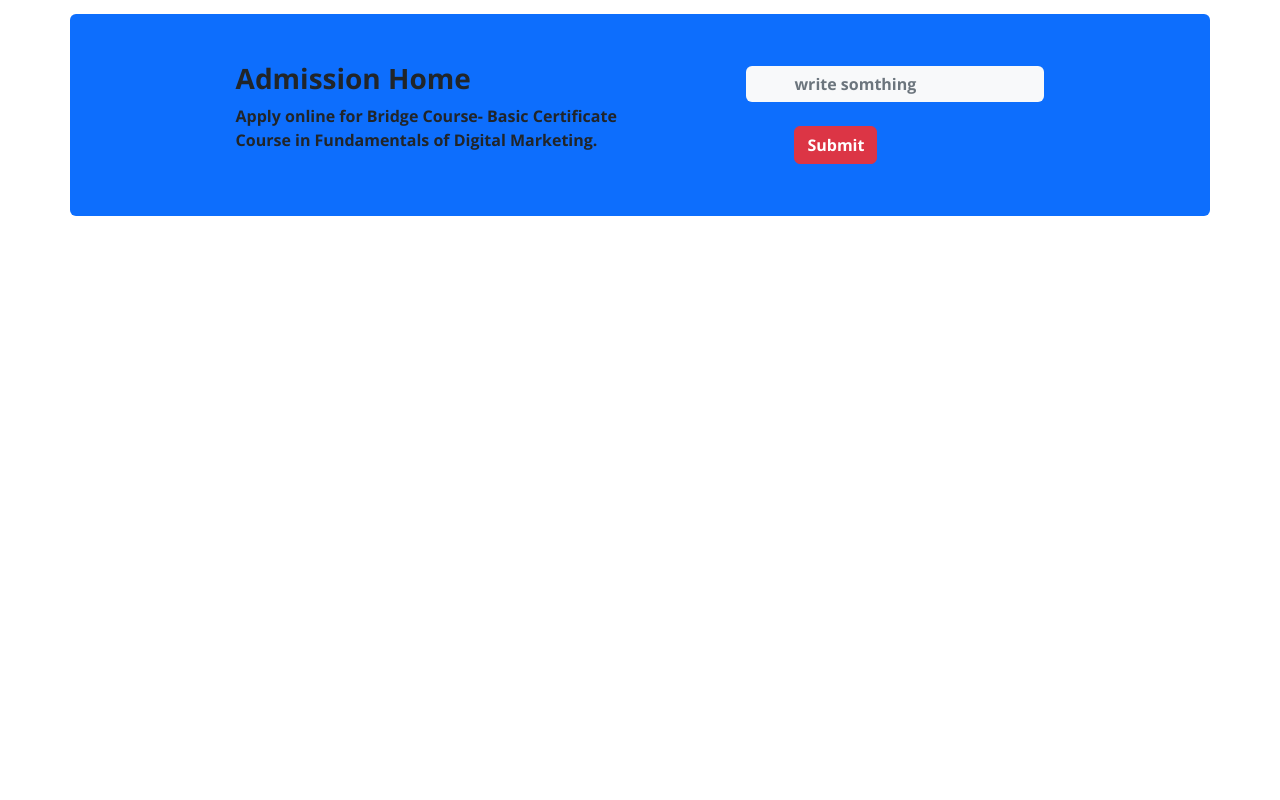
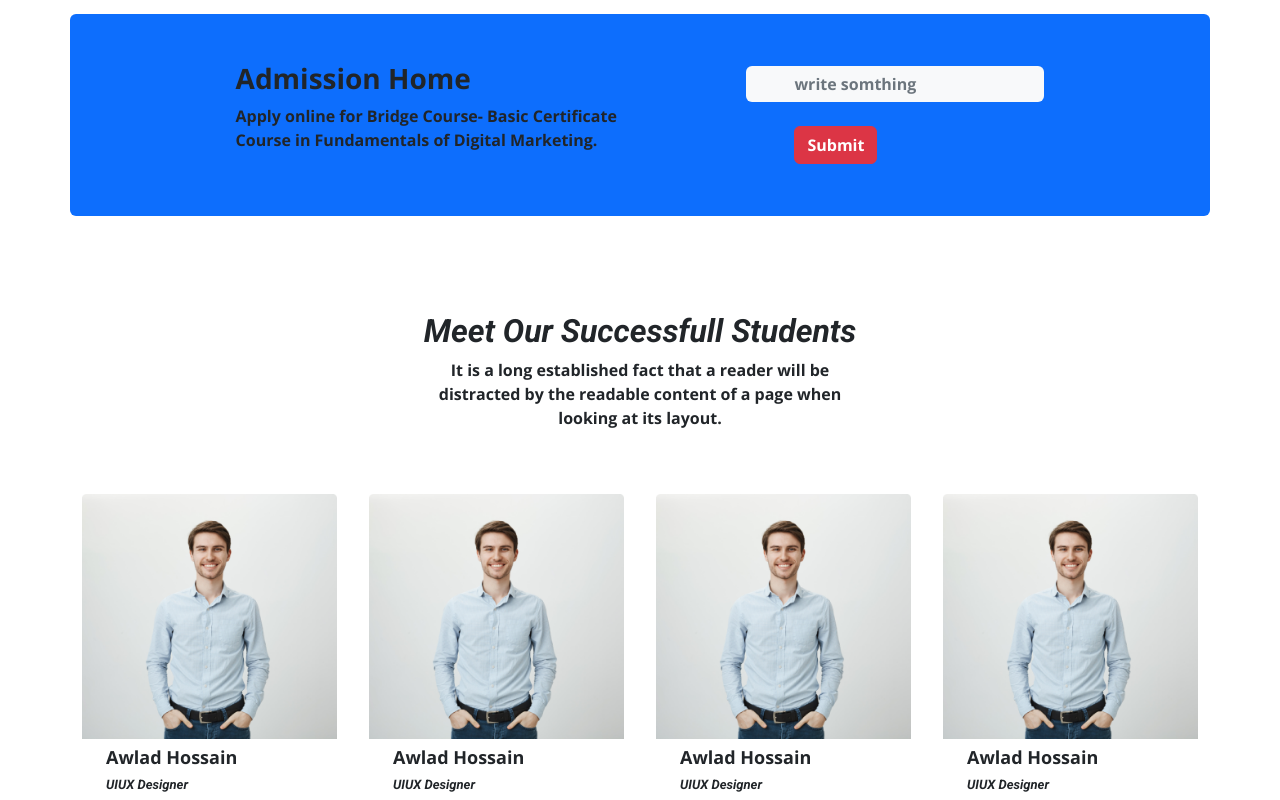
Before and after one commit to nurhossain01/bootstrap-complete-project, a plain HTML site: page index.html in a window 1280 px wide. Shown: the part 1967-2767 px from the top of the page. Before the commit the page ends 2231 px from the top, so only its background shows below. Drawn offline with nearby package versions, Linux system fonts and the light colour scheme.

Commit message:
five commit

```diff
--- a/costomsCss/style.css
+++ b/costomsCss/style.css
@@ -26,4 +26,20 @@ h1,h2,h4,h5,h6{
   width: 178px;
   height: 129px;
 }
+.grid{
+  display: grid;
+  grid-template-columns: repeat(4, 1fr);
+  column-gap: 2em;
 }
+
+@media only screen and (max-width:576px) {
+ .grid{
+  grid-template-columns: repeat(1, 1fr);
+  margin: 0 auto
+ }
+}
+@media only screen and (min-width:577px) and (max-width: 768px) {
+  .grid{
+    grid-template-columns: repeat(2, 1fr);
+  }
+}
--- a/index.html
+++ b/index.html
@@ -237,6 +237,49 @@
     </form>
   </section>
 
+  <!-- student section -->
+
+  <section class="container">
+    <div class="text-center py-5">
+      <h2>Meet Our Successfull Students</h2>
+      <p>It is a long established fact that a reader will be <br>
+        distracted by the readable content of a page when <br>
+        looking at its layout.</p>
+    </div>
+    <div class="grid">
+      <div>
+        <img src="student/student-1.png" alt="" class="img-fluid">
+       <div class="ps-4 pt-2">
+        <h3 style="font-size: 18px;">Awlad Hossain</h3>
+        <h5 style="font-size: 13px;">UIUX Designer</h5>
+       </div>
+      </div>
+      <div>
+        <img src="student/student-1.png" alt="" class="img-fluid">
+       <div class="ps-4 pt-2">
+        <h3 style="font-size: 18px;">Awlad Hossain</h3>
+        <h5 style="font-size: 13px;">UIUX Designer</h5>
+       </div>
+      </div>
+      <div>
+        <img src="student/student-1.png" alt="" class="img-fluid">
+       <div class="ps-4 pt-2">
+        <h3 style="font-size: 18px;">Awlad Hossain</h3>
+        <h5 style="font-size: 13px;">UIUX Designer</h5>
+       </div>
+      </div>
+      <div>
+        <img src="student/student-1.png" alt="" class="img-fluid">
+       <div class="ps-4 pt-2">
+        <h3 style="font-size: 18px;">Awlad Hossain</h3>
+        <h5 style="font-size: 13px;">UIUX Designer</h5>
+       </div>
+      </div>
+    </div>
+  </section>
+
+
+
 
 
 
```
